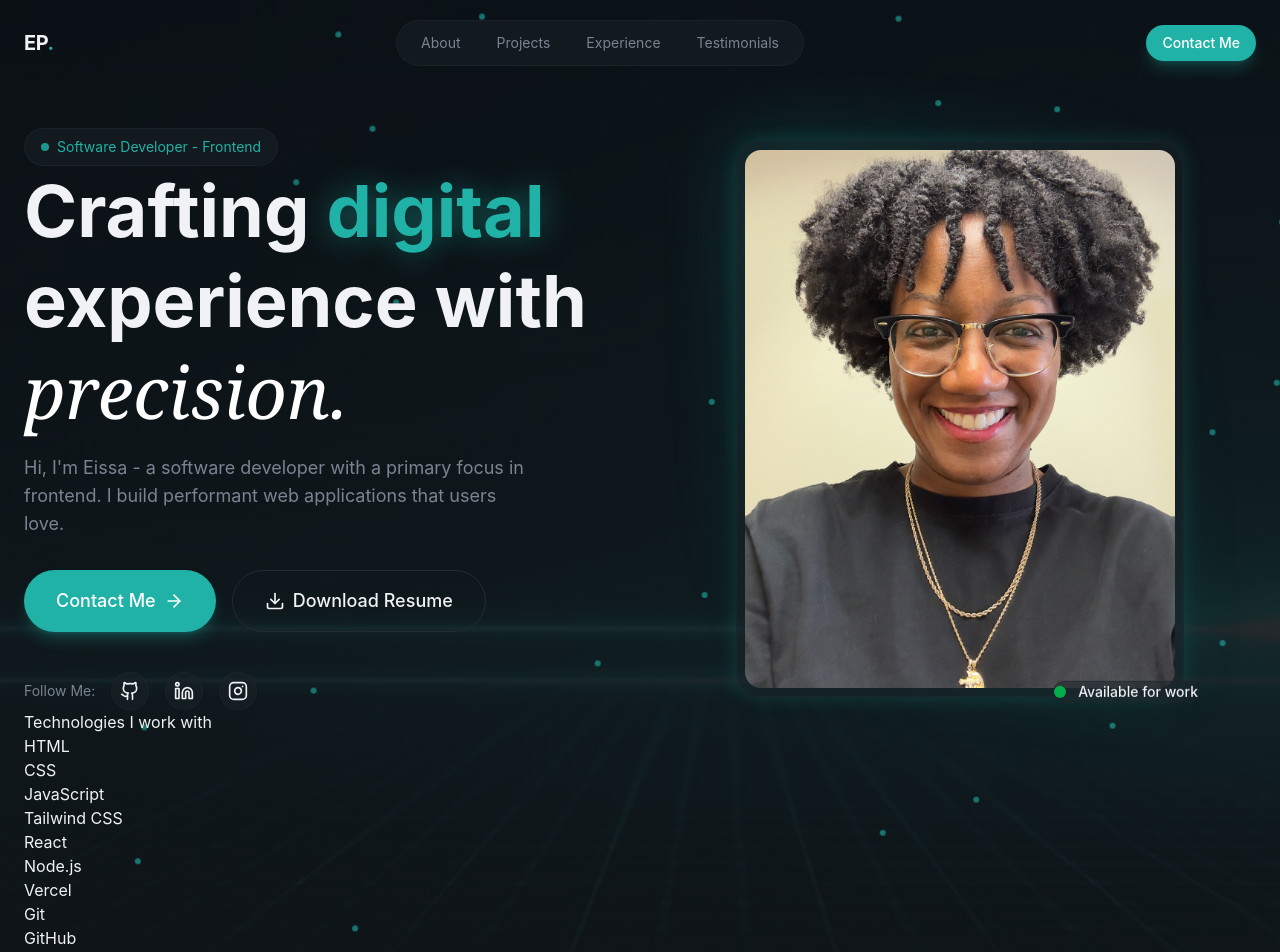
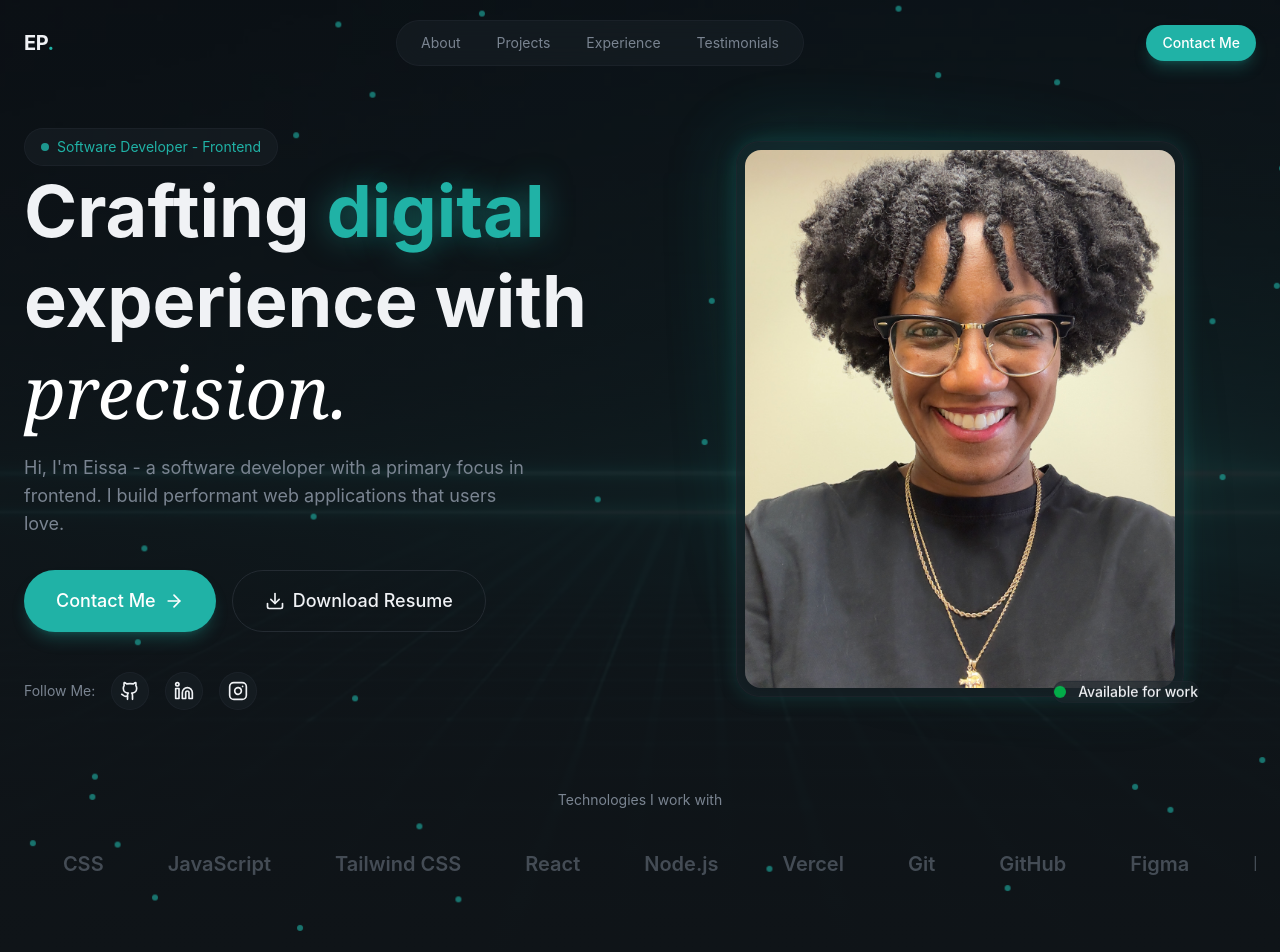
Before and after one commit to eissamonet/SWD-Portfolio, a React (Vite) app: page / in a window 1280 px wide. Shown: the top 952 px of the page. Built offline with nearby package versions, Linux system fonts and the light colour scheme.

Commit message:
commit changes

```diff
--- a/src/index.css
+++ b/src/index.css
@@ -104,12 +104,25 @@
   }
 }
 
+@keyframes marquee {
+  0% {
+    transform: translateX(0%);
+  }
+  100% {
+    transform: translateX(-50%);
+  }
+}
+
   .animate-fade-in {
     animation: fade-in 0.8s ease-out both;
   }
 
   .animate-float {
     animation: float 4s ease-in-out infinite;
+  }
+
+  .animate-marquee {
+    animation: marquee 30s linear infinite;
   }
 
   .animation-delay-100 {
--- a/src/sections/Hero.jsx
+++ b/src/sections/Hero.jsx
@@ -138,16 +138,17 @@ export const Hero = () => {
         </div>
 
         {/* skills list */}
-        <div>
-          <p>Technologies I work with</p>
-          <div>
-            <div>
-               <div>
-                {[...skills, ...skills].map((skills,index) => (
-                  <div key={index}>
-                    <span>{skills}</span>
+        <div className="mt-20 animate-fade-in animation-delay-600">
+          <p className="text-sm text-muted-foreground mb-6 text-center">
+            Technologies I work with
+          </p>
+          <div className="relative overflow-hidden">
+            <div className="flex animate-marquee">
+              {[...skills, ...skills].map((skill, index) => (
+                <div key={index} className="flex-shrink-0 px-8 py-4">
+                  <span className="text-xl font-semibold text-muted-foreground/50 hover:text-muted-foreground transition-colors">{skill}</span>
                 </div>
-            ))}</div>
+              ))}
             </div>
           </div>
         </div>
```
Lines whose indentation alone changed are shown as unchanged.
